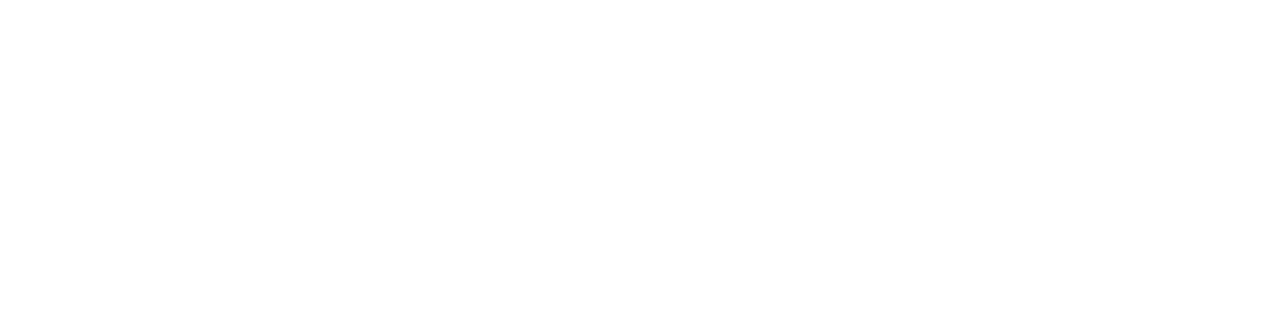
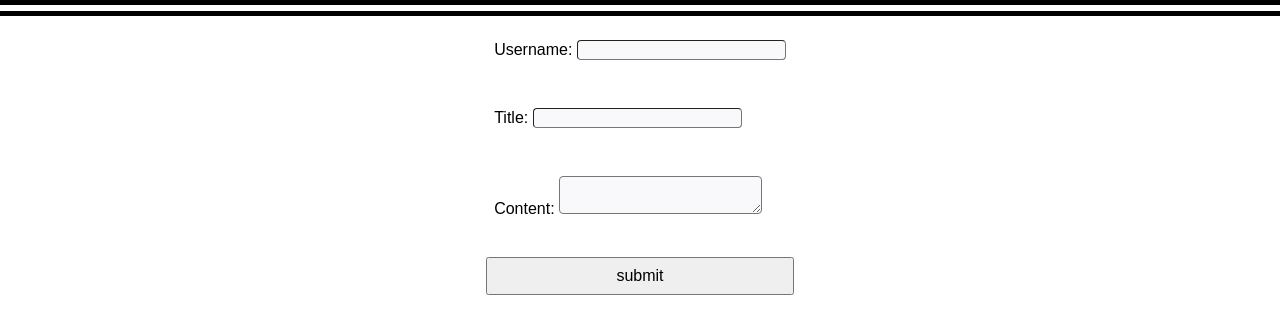
Before and after one commit to PeruvPowWow/HW4, a plain HTML site: page index.html in a window 1280 px wide. Drawn offline with Linux system fonts and the light colour scheme.

Commit message:
added html to body

```diff
--- a/index.html
+++ b/index.html
@@ -13,6 +13,24 @@
     <script defer src="./assets/js/form.js" type="text/javascript"></script>
   </head>
 <body>
+  <main>
+    <form id="blogForm">
+      <div>
+        <label for="username">Username:</label>
+        <input type="text" id="username" name="username" />
+      </div>
+      <div>
+        <label for="title">Title:</label>
+        <input type="text" id="title" name="title" />
+      </div>
+      <div>
+        <label for="content">Content:</label>
+        <textarea name="content" id="content"></textarea>
+      </div>
+      <button type="submit">submit</button>
+    </form>
+    <p id="errorMessage" style="color: red;"> </p>
+  </main>
   <!-- TODO: Create landing page elements -->
 </body>
 </html>
```
